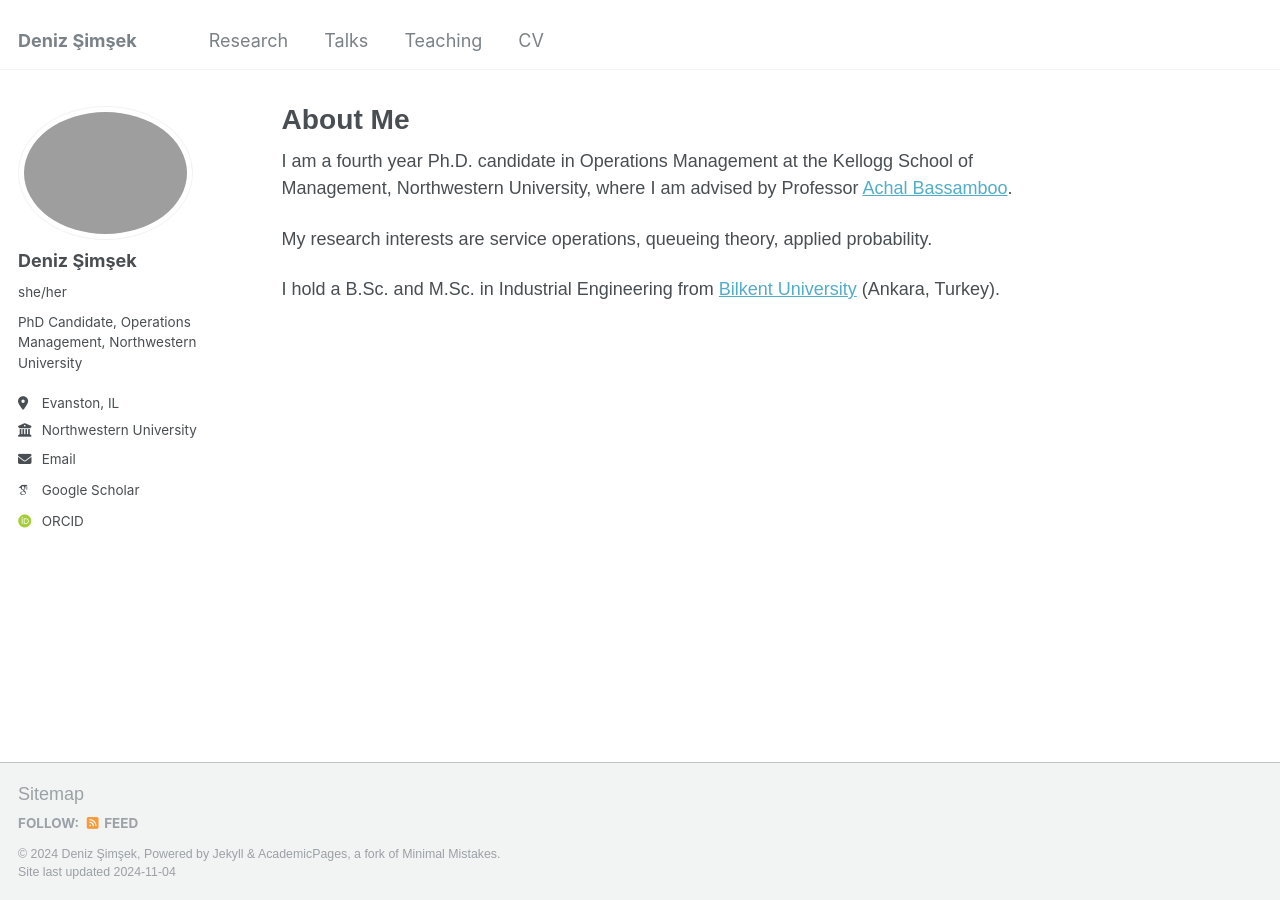
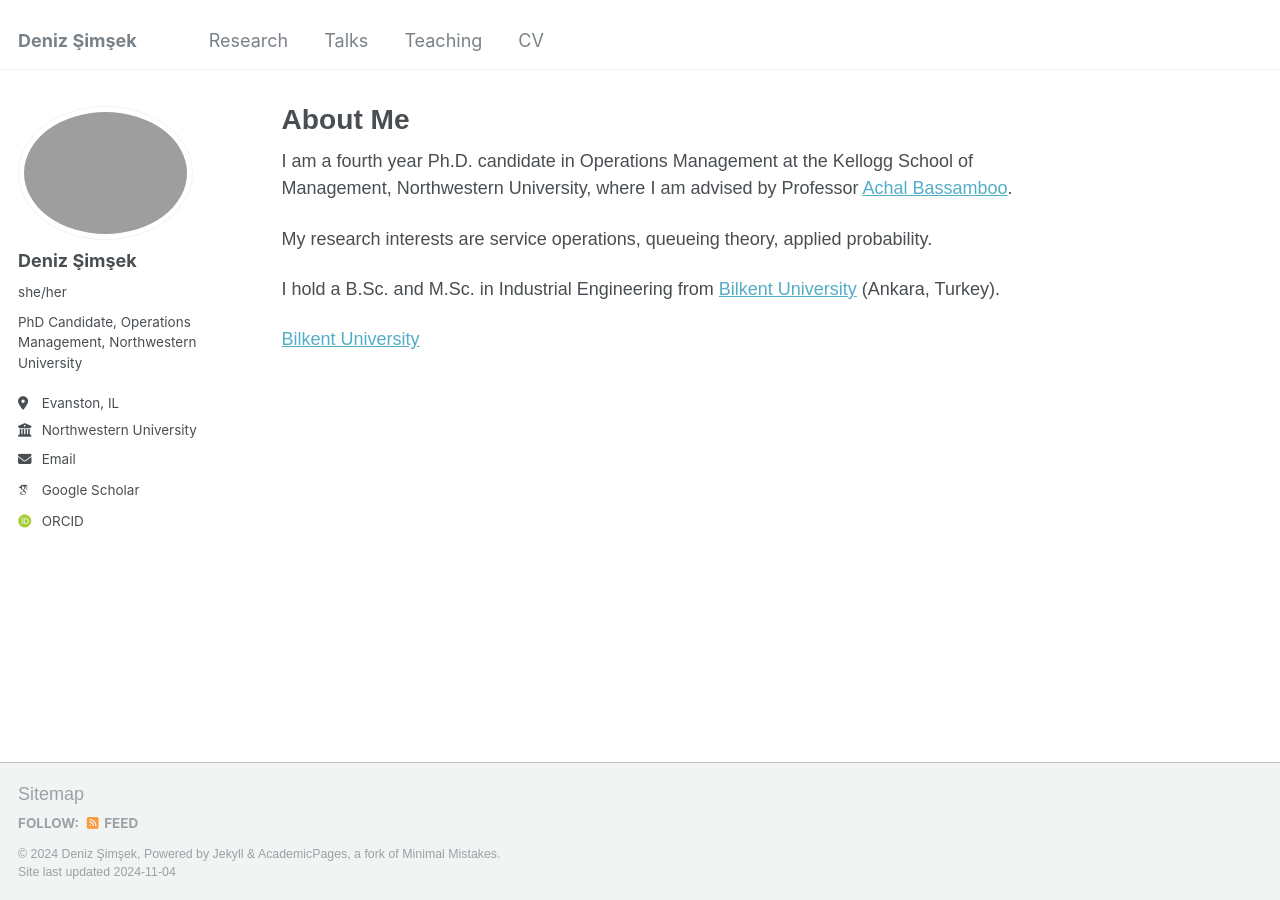
Before and after one commit to deniz-simsek/deniz-simsek, a Jekyll site: the page built from _pages/about.md, in a window 1280 px wide. Built offline with Jekyll 4.4.1, drawn with Linux system fonts in a browser that asks for light colours; some web fonts are replaced.

Commit message:
Update about.md

```diff
--- a/_pages/about.md
+++ b/_pages/about.md
@@ -12,3 +12,5 @@ I am a fourth year Ph.D. candidate in Operations Management at the Kellogg Schoo
 My research interests are service operations, queueing theory, applied probability.
 
 I hold a B.Sc. and M.Sc. in Industrial Engineering from [Bilkent University](https://w3.ie.bilkent.edu.tr/en/) (Ankara, Turkey).
+
+ <a href="https://w3.ie.bilkent.edu.tr/en/" target="_blank">Bilkent University</a>
```
